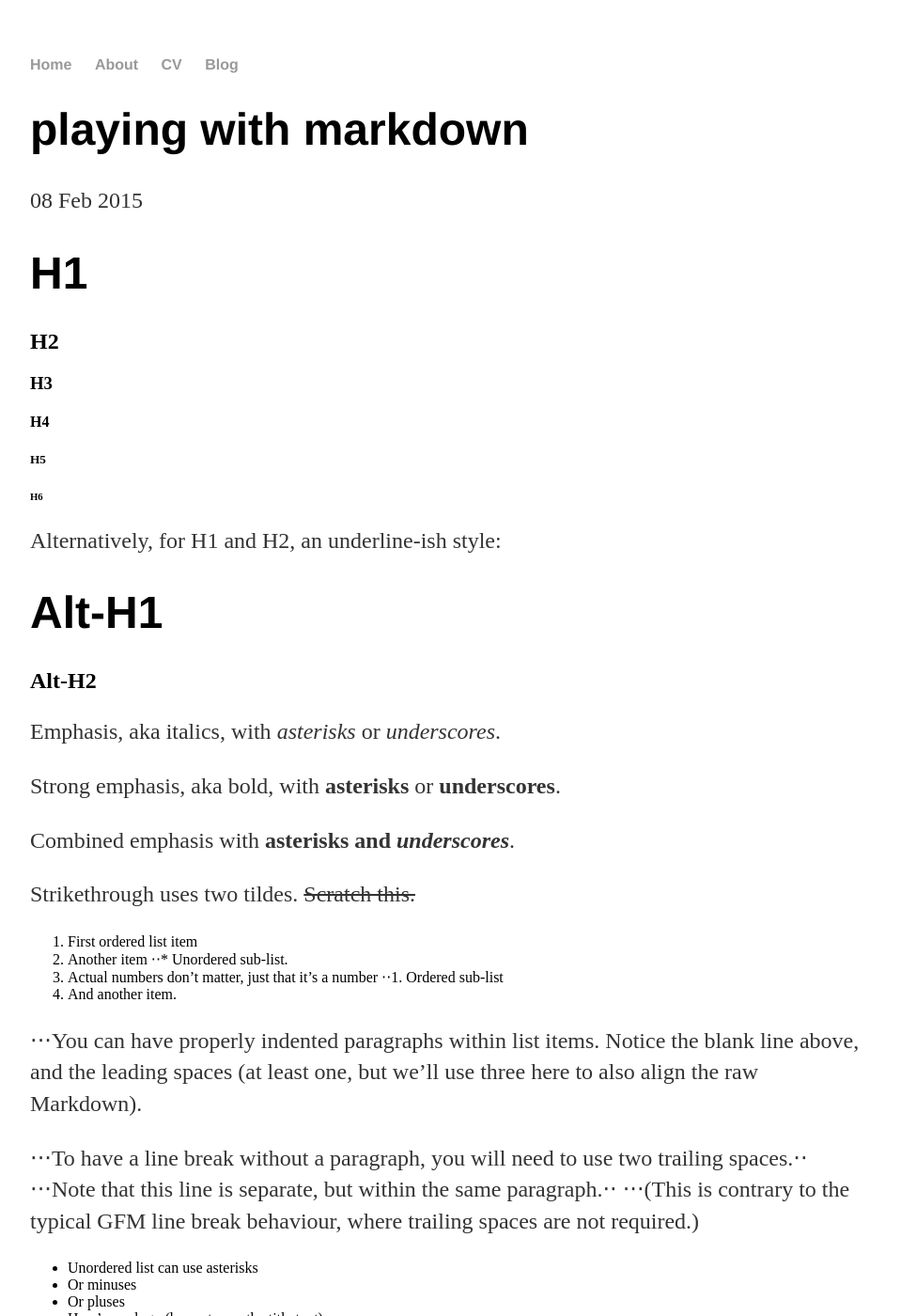
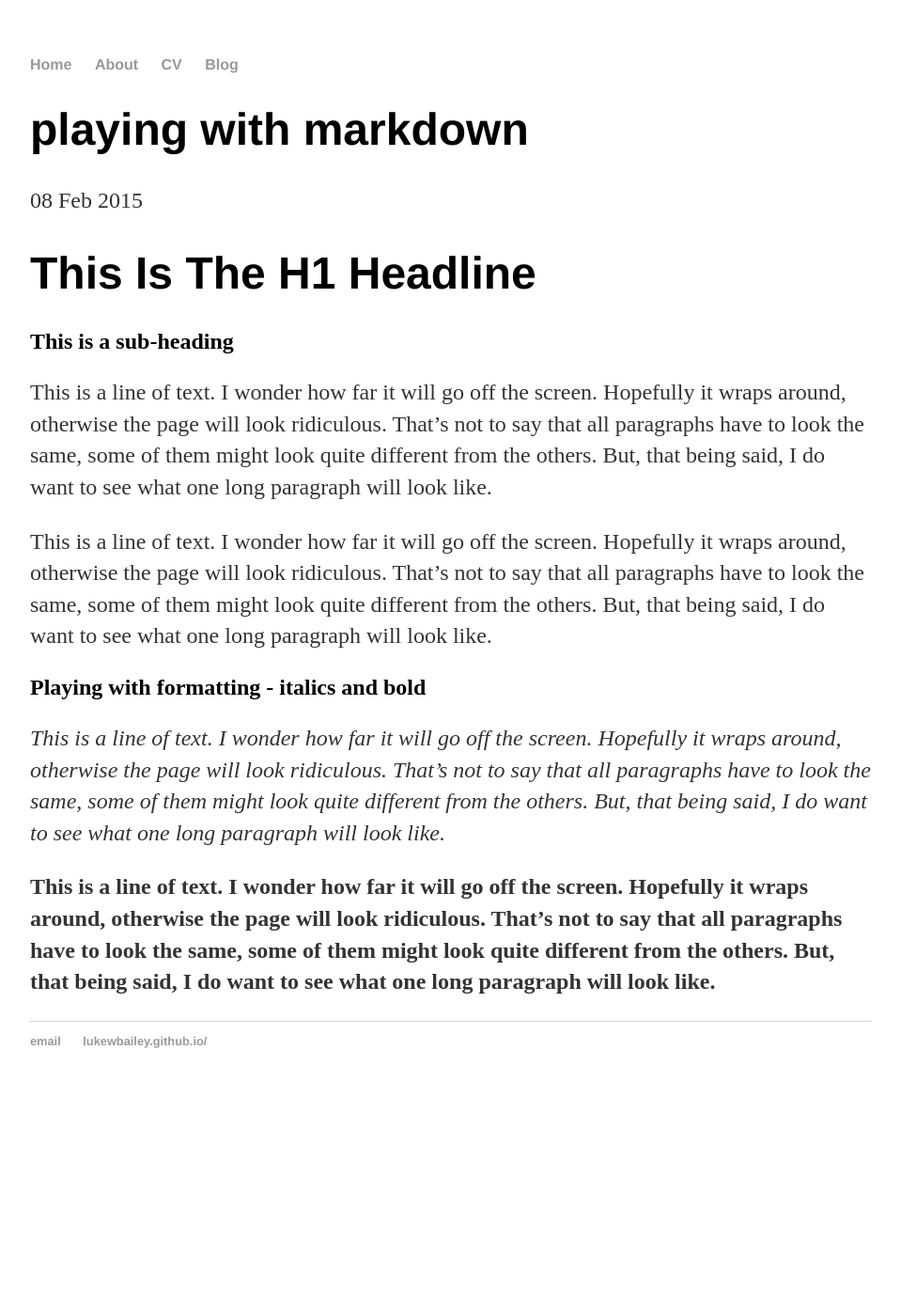
Before and after one commit to LukeWBailey/lukewbailey.github.io, a Jekyll site: the page built from _posts/2015-02-08-playing-with-markdown.md, in a window 1280 px wide and 1400 px high. Shown: the whole window at 94% size, without its empty margins (160-1119 px from the left). Built offline with Jekyll 4.4.1, drawn with Linux system fonts in a browser that asks for light colours; some of the changed text lies outside the part shown.

Commit message:
Update 2015-02-08-playing-with-markdown.md

```diff
--- a/_posts/2015-02-08-playing-with-markdown.md
+++ b/_posts/2015-02-08-playing-with-markdown.md
@@ -4,75 +4,18 @@ title: "playing with markdown"
 date: 2015-02-08
 
 ---
-# H1
-## H2 ##
-### H3
-#### H4
-##### H5
-###### H6
+# This Is The H1 Headline
 
-Alternatively, for H1 and H2, an underline-ish style:
+This is a sub-heading
+------
 
-Alt-H1
-======
+This is a line of text. I wonder how far it will go off the screen. Hopefully it wraps around, otherwise the page will look ridiculous. That’s not to say that all paragraphs have to look the same, some of them might look quite different from the others. But, that being said, I do want to see what one long paragraph will look like.
 
-Alt-H2
+This is a line of text. I wonder how far it will go off the screen. Hopefully it wraps around, otherwise the page will look ridiculous. That’s not to say that all paragraphs have to look the same, some of them might look quite different from the others. But, that being said, I do want to see what one long paragraph will look like.
+
+Playing with formatting - italics and bold
 ------
-Emphasis, aka italics, with *asterisks* or _underscores_.
 
-Strong emphasis, aka bold, with **asterisks** or __underscores__.
+*This is a line of text. I wonder how far it will go off the screen. Hopefully it wraps around, otherwise the page will look ridiculous. That’s not to say that all paragraphs have to look the same, some of them might look quite different from the others. But, that being said, I do want to see what one long paragraph will look like.*
 
-Combined emphasis with **asterisks and _underscores_**.
-
-Strikethrough uses two tildes. ~~Scratch this.~~
-1. First ordered list item
-2. Another item
-⋅⋅* Unordered sub-list.
-1. Actual numbers don't matter, just that it's a number
-⋅⋅1. Ordered sub-list
-4. And another item.
-
-⋅⋅⋅You can have properly indented paragraphs within list items. Notice the blank line above, and the leading spaces (at least one, but we'll use three here to also align the raw Markdown).
-
-⋅⋅⋅To have a line break without a paragraph, you will need to use two trailing spaces.⋅⋅
-⋅⋅⋅Note that this line is separate, but within the same paragraph.⋅⋅
-⋅⋅⋅(This is contrary to the typical GFM line break behaviour, where trailing spaces are not required.)
-
-* Unordered list can use asterisks
-- Or minuses
-+ Or pluses
-+
-Here's our logo (hover to see the title text):
-
-Inline-style:
-![alt text](https://github.com/adam-p/markdown-here/raw/master/src/common/images/icon48.png "Logo Title Text 1")
-
-Reference-style:
-![alt text][logo]
-
-[logo]: https://github.com/adam-p/markdown-here/raw/master/src/common/images/icon48.png "Logo Title Text 2"
-
-> Blockquotes are very handy in email to emulate reply text.
-> This line is part of the same quote.
-
-Quote break.
-
-> This is a very long line that will still be quoted properly when it wraps. Oh boy let's keep writing to make sure this is long enough to actually wrap for everyone. Oh, you can *put* **Markdown** into a blockquote.
-
-Three or more...
-
----
-
-Hyphens
-
-***
-
-Asterisks
-
-___
-
-Underscores
-
-<a href="http://www.youtube.com/watch?feature=player_embedded&v=YOUTUBE_VIDEO_ID_HERE
-" target="_blank"><img src="http://img.youtube.com/vi/YOUTUBE_VIDEO_ID_HERE/0.jpg"
-alt="IMAGE ALT TEXT HERE" width="240" height="180" border="10" /></a>
+**This is a line of text. I wonder how far it will go off the screen. Hopefully it wraps around, otherwise the page will look ridiculous. That’s not to say that all paragraphs have to look the same, some of them might look quite different from the others. But, that being said, I do want to see what one long paragraph will look like.**
```
